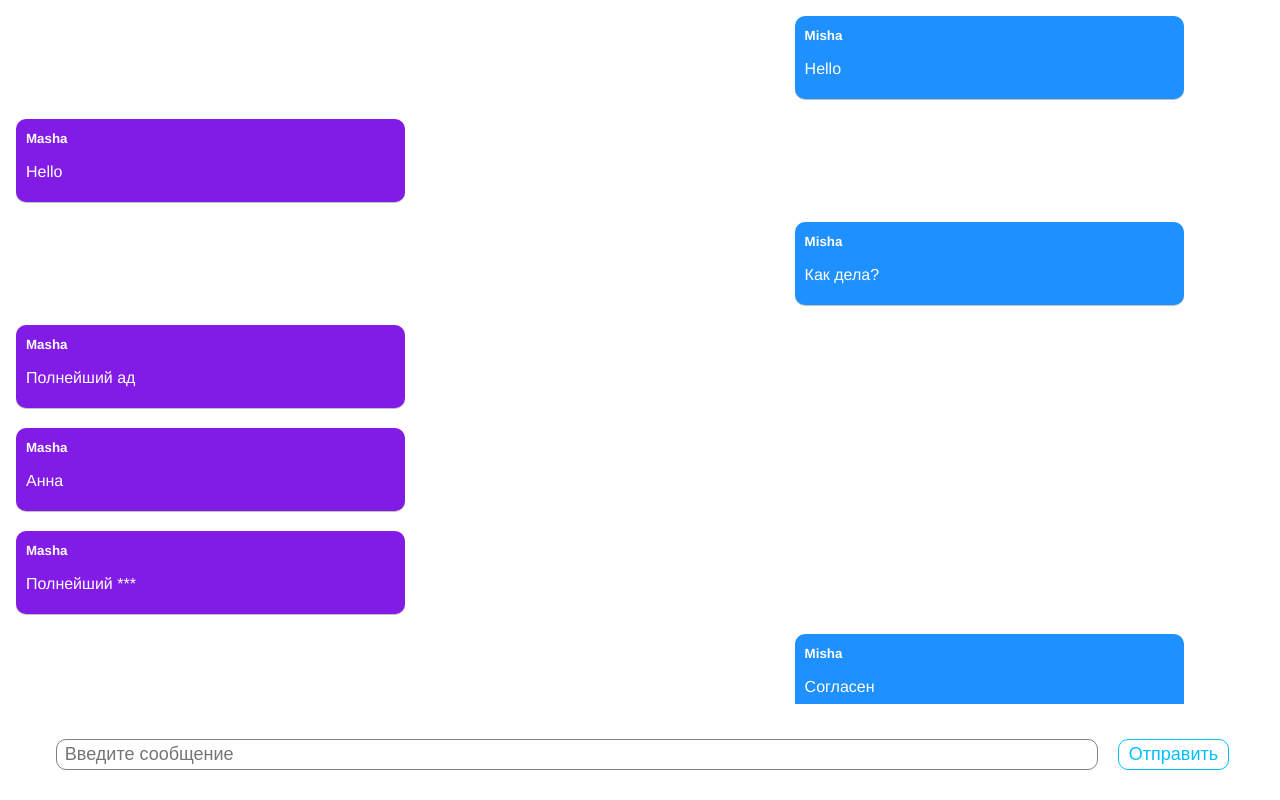
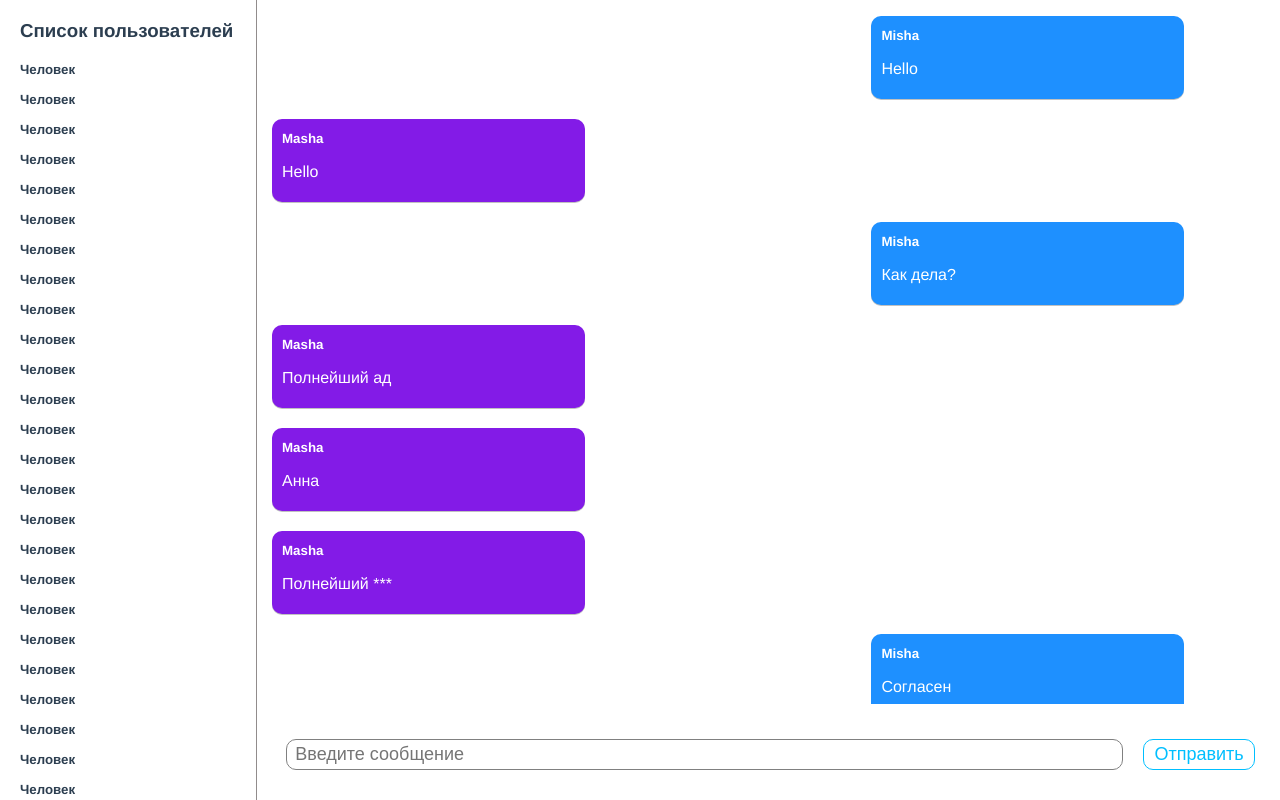
Before and after one commit to FzeroH/vue-chat, a Vue app in the folder frontend_chat/: page /chat in a window 1280 px wide. Built offline with nearby package versions, Linux system fonts and the light colour scheme.

Commit message:
Добавил разметку отображения людей на странице чата

```diff
--- a/frontend_chat/src/components/ChatRoom.vue
+++ b/frontend_chat/src/components/ChatRoom.vue
@@ -1,4 +1,52 @@
 <template>
+  <div class="chat-container">
+    <div class="users-list">
+      <h3>Список пользователей</h3>
+      <h5>Человек</h5>
+      <h5>Человек</h5>
+      <h5>Человек</h5>
+      <h5>Человек</h5>
+      <h5>Человек</h5>
+      <h5>Человек</h5>
+      <h5>Человек</h5>
+      <h5>Человек</h5>
+      <h5>Человек</h5>
+      <h5>Человек</h5>
+      <h5>Человек</h5>
+      <h5>Человек</h5>
+      <h5>Человек</h5>
+      <h5>Человек</h5>
+      <h5>Человек</h5>
+      <h5>Человек</h5>
+      <h5>Человек</h5>
+      <h5>Человек</h5>
+      <h5>Человек</h5>
+      <h5>Человек</h5>
+      <h5>Человек</h5>
+      <h5>Человек</h5>
+      <h5>Человек</h5>
+      <h5>Человек</h5>
+      <h5>Человек</h5>
+      <h5>Человек</h5>
+      <h5>Человек</h5>
+      <h5>Человек</h5>
+      <h5>Человек</h5>
+      <h5>Человек</h5>
+      <h5>Человек</h5>
+      <h5>Человек</h5>
+      <h5>Человек</h5>
+      <h5>Человек</h5>
+      <h5>Человек</h5>
+      <h5>Человек</h5>
+      <h5>Человек</h5>
+      <h5>Человек</h5>
+      <h5>Человек</h5>
+      <h5>Человек</h5>
+      <h5>Человек</h5>
+      <h5>Человек</h5>
+      <h5>Человек</h5>
+      <h5>Человек</h5>
+    </div>
     <ul>
       <MessageComponent :name="'Misha'" :text="'Hello'" :owner="true"/>
       <MessageComponent :name="'Masha'" :text="'Hello'" :owner="false"/>
@@ -10,6 +58,7 @@
       <MessageComponent :name="'Misha'" :text="'Да'" :owner="true"/>
       <MessageComponent :name="'Игорь'" :text="'Тест'" :owner="false"/>
     </ul>
+  </div>
   <form>
     <input type="text" placeholder="Введите сообщение">
     <button type="button">Отправить</button>
@@ -43,16 +92,48 @@ export default defineComponent({
 </script>
 
 <style scoped lang="scss">
-ul {
+.chat-container {
+  display: flex;
+  flex-direction: column;
+  justify-content: space-around;
+  > .users-list {
+    position: absolute;
+    width: 20%;
+    height: 100%;
+    overflow-y: auto;
+    top: 0;
+    border-right: 1px solid #918c8c;
+
+    &::-webkit-scrollbar-track { border-radius: 4px; }
+    &::-webkit-scrollbar { width: 6px; }
+    &::-webkit-scrollbar-thumb { border-radius: 4px;background: #f0f2f5; }
+    &::-webkit-scrollbar-thumb { background: #6a7d9b; }
+
+    > h3 {
+      margin: 20px;
+    }
+    > h5 {
+      margin: 15px 20px;
+    }
+  }
+  > ul {
     position: absolute;
     margin-top: 0;
+    margin-left: 20%;
     top: 0;
     right: 0;
     left: 0;
     bottom: 80px;
     padding: 1rem;
     overflow-y: auto;
+
+    &::-webkit-scrollbar-track { border-radius: 4px; }
+    &::-webkit-scrollbar { width: 6px; }
+    &::-webkit-scrollbar-thumb { border-radius: 4px;background: #f0f2f5; }
+    &::-webkit-scrollbar-thumb { background: #6a7d9b; }
   }
+}
+
 form {
   display:flex;
   flex-direction: row;
@@ -61,6 +142,8 @@ form {
   bottom: 0;
   left: 0;
   right: 0;
+  box-sizing: border-box;
+  margin-left: 20%;
   margin-bottom: 30px;
   > input {
     width: 80%;
```
Lines whose indentation alone changed are shown as unchanged.
